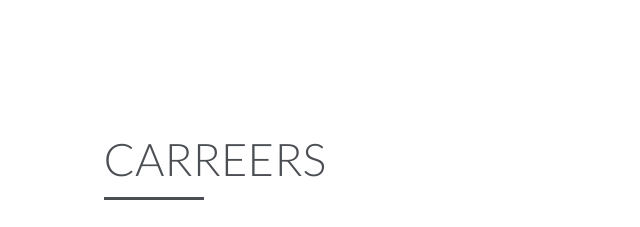
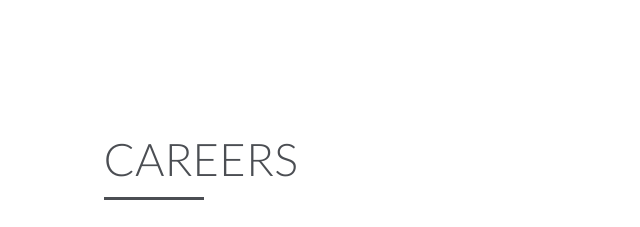
Before and after one commit to qstudios-tech/qstudios-tech.github.io, a plain HTML site: page index.html in a window 1280 px wide. Shown: the part 2560-2787 px from the top of the page, 629-1269 px from the left. Drawn offline with nearby package versions, Linux system fonts and the light colour scheme.

Commit message:
Update index.html

```diff
--- a/index.html
+++ b/index.html
@@ -390,7 +390,7 @@
 							<div class="col-md-6 left-50">
 									<div class="fes2-main-text-cont">
 										<div class="title-fs-45">
-											CARREERS
+											CAREERS
 										</div>
 										<div class="line-3-100"></div>
 										<div class="fes2-text-cont">In QaQi Studios we do creative things for high level projects. We are always looking for great candidates.
```
